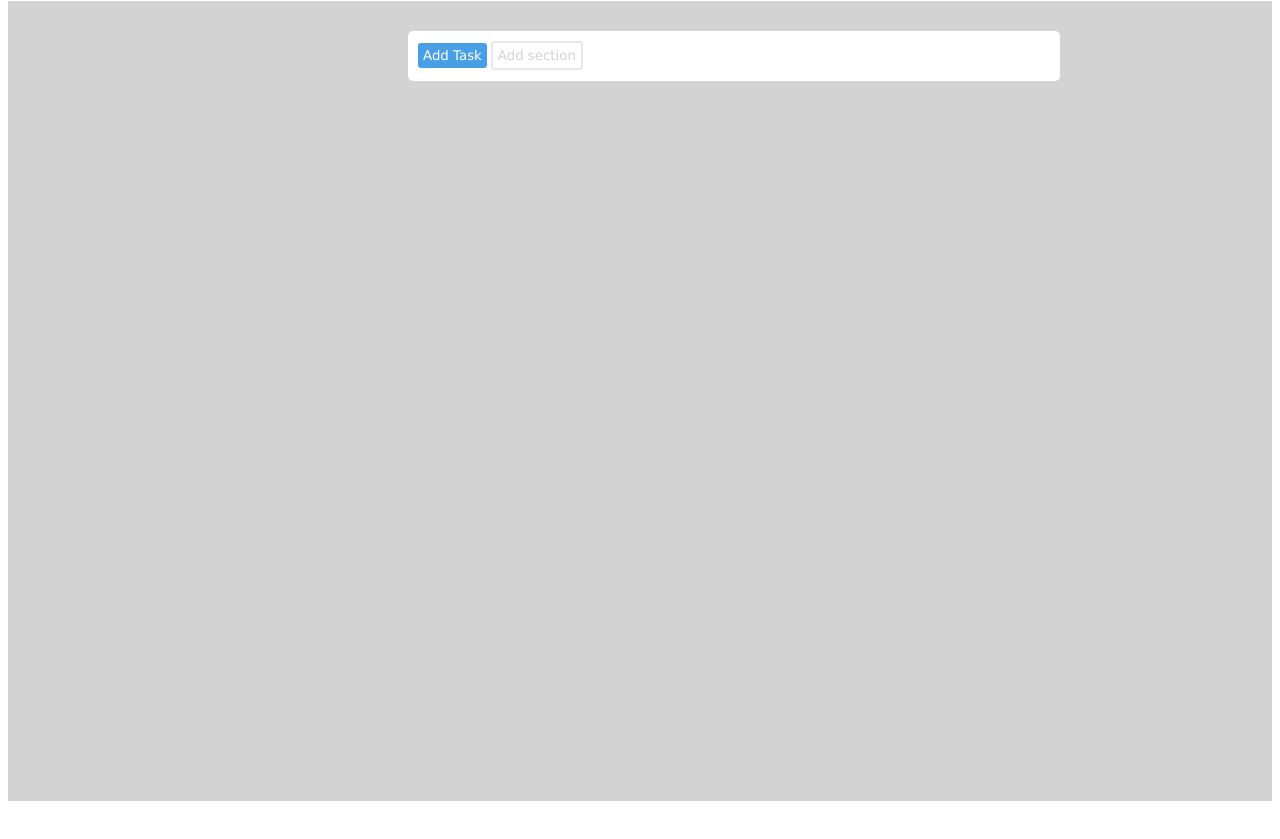
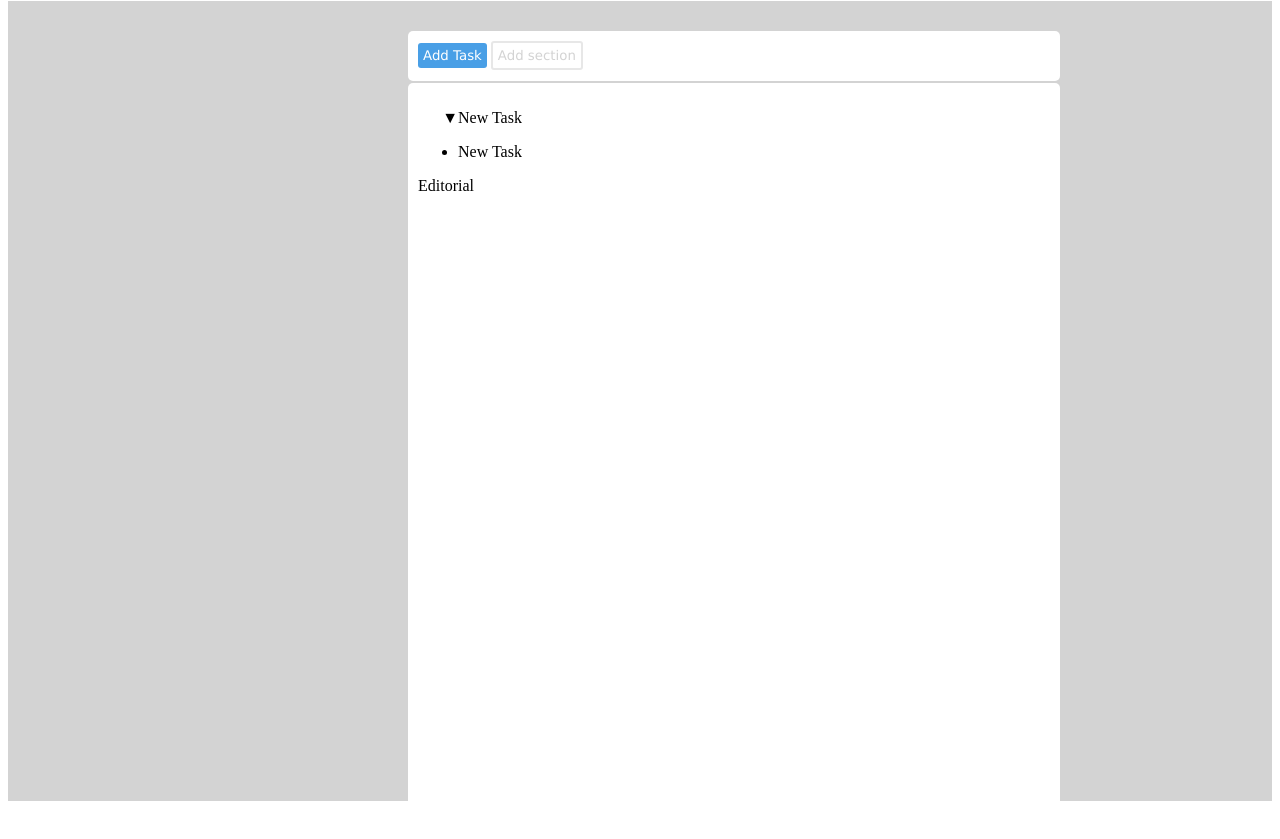
Before and after one commit to DamianoD88/html-css-toboolist, a plain HTML site: page index.html in a window 1280 px wide. Shown: the part 61-900 px from the top of the page. Before the commit the page ends 870 px from the top, so only its background shows below. Drawn offline with Linux system fonts and the light colour scheme.

Commit message:
add inizio lista

```diff
--- a/css/style.css
+++ b/css/style.css
@@ -44,6 +44,21 @@ main{
     border-radius: 3px;
     padding: 5px;
     font-family: Verdana, Geneva, Tahoma, sans-serif;
+}
 
+/* inizio liste */
 
+.container{
+    background-color: white;
+    width: 50%;
+    height: 100vh;
+    padding: 10px;
+    border-radius: 5px;
+    position: absolute;
+    top: 82px;
+    left: 50vh;
 }
+
+.lista1{
+    list-style-type: "\25BC";
+}
--- a/index.html
+++ b/index.html
@@ -27,25 +27,51 @@
             <button id="button2">Add section</button>
 
         </div>
+
         <!-- fine parte bottoni superiore -->
 
-                <!-- inizio lista parte superiore -->
+        <!-- inizio lista contenitore -->
+
+        <div class="container">
+
+            <!-- lista parte superiore -->
+
+            <div class="lista-sopra">
+
+                <ul class="lista1">
+                    <li>New Task</li>
+                </ul>
+
+                <ul class="lista2">
+                    <li>New Task</li>
+                </ul>
+
+                <div class="bottoni-finti">Editorial</div>
+
+            </div>
+
+            <!-- fine lista parte superiore -->
+
+            <!-- lista parte centrale -->
+
             <div>
 
             </div>
-                <!-- fine lista parte superiore -->
 
-                <!-- lista parte centrale -->
+            <!-- fine lista parte centrale -->
+
+            <!-- lista parte inferiore -->
+
             <div>
 
             </div>
-                <!-- fine lista parte centrale -->
 
-                <!-- lista parte inferiore -->
-                <div>
+            <!-- fine lista parte inferiore -->
+
 
         </div>
-                <!-- fine lista parte inferiore -->
+        <!-- fine lista contenitore -->
+
 
     </main>
     <!-- fine main -->
```
Lines whose indentation alone changed are shown as unchanged.
